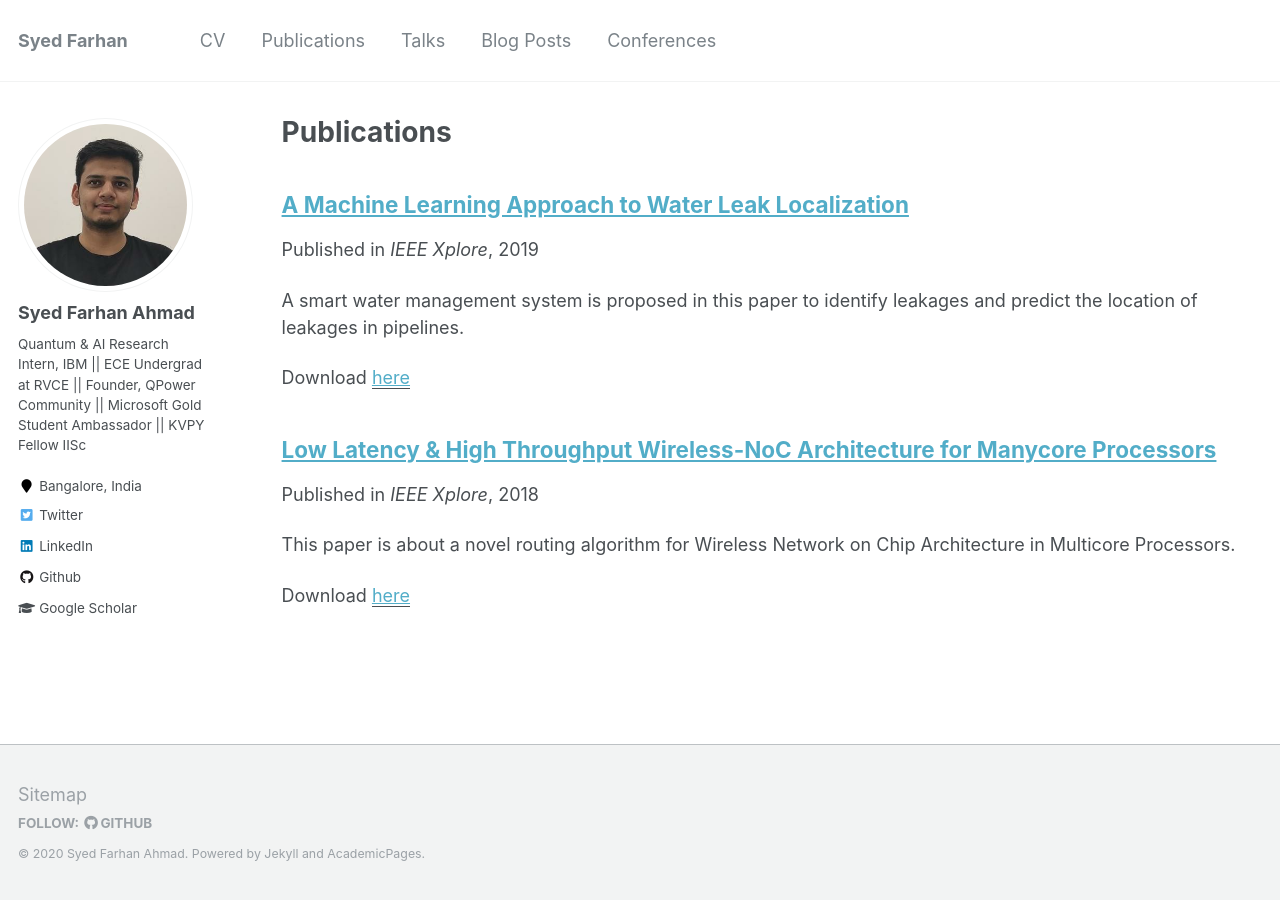
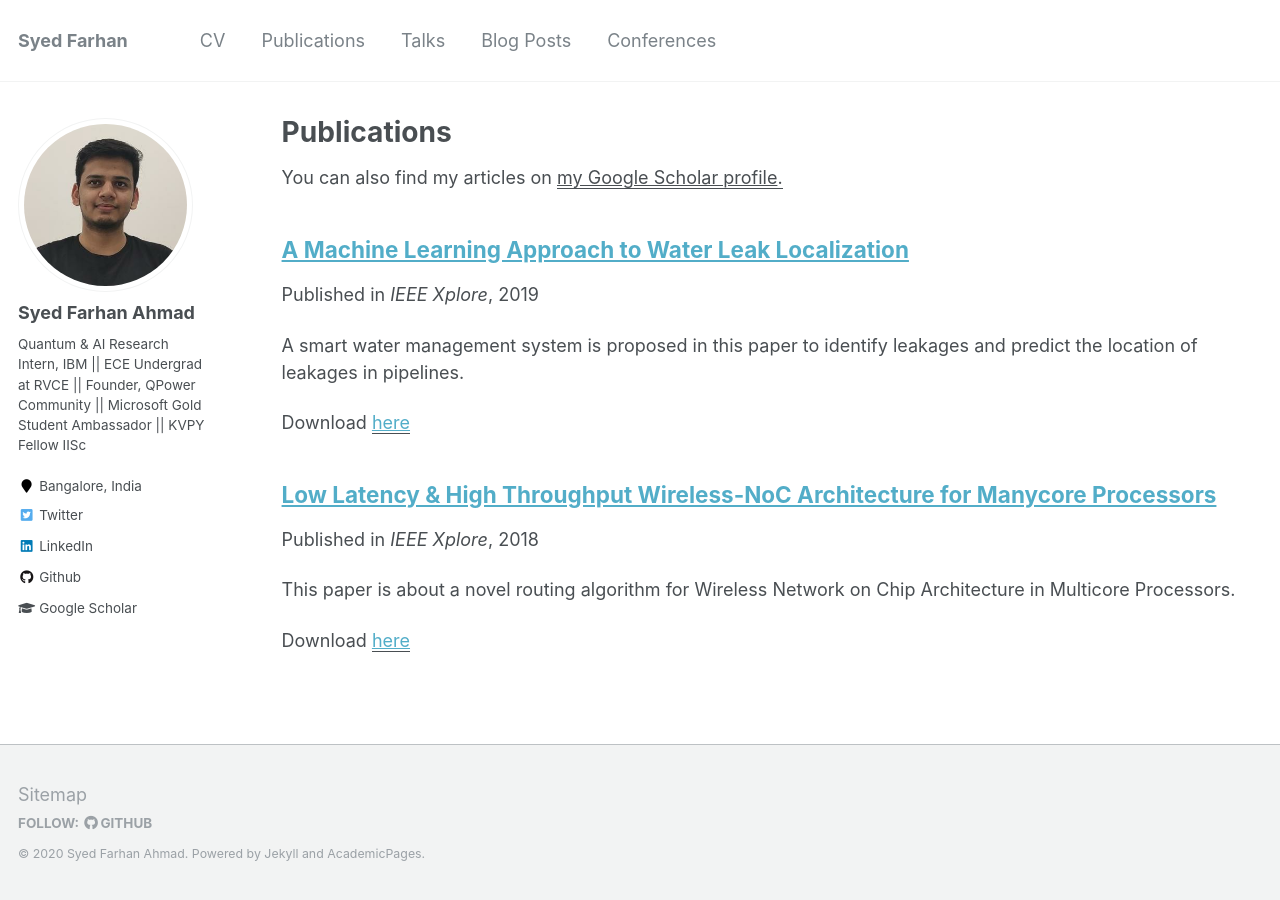
Before and after one commit to born-2learn/born-2learn.github.io, a Jekyll site: the page built from _pages/publications.md, in a window 1280 px wide. Built offline with Jekyll 4.4.1, drawn with Linux system fonts in a browser that asks for light colours.

Commit message:
Added test code

```diff
--- a/_pages/publications.md
+++ b/_pages/publications.md
@@ -5,9 +5,8 @@ permalink: /publications/
 author_profile: true
 ---
 
-{% if author.googlescholar %}
-  You can also find my articles on <u><a href="{{author.googlescholar}}">my Google Scholar profile</a>.</u>
-{% endif %}
+
+You can also find my articles on <u><a href="https://scholar.google.com/citations?user=vt42UYoAAAAJ&hl=en">my Google Scholar profile</a>.</u>
 
 {% include base_path %}
 
```
